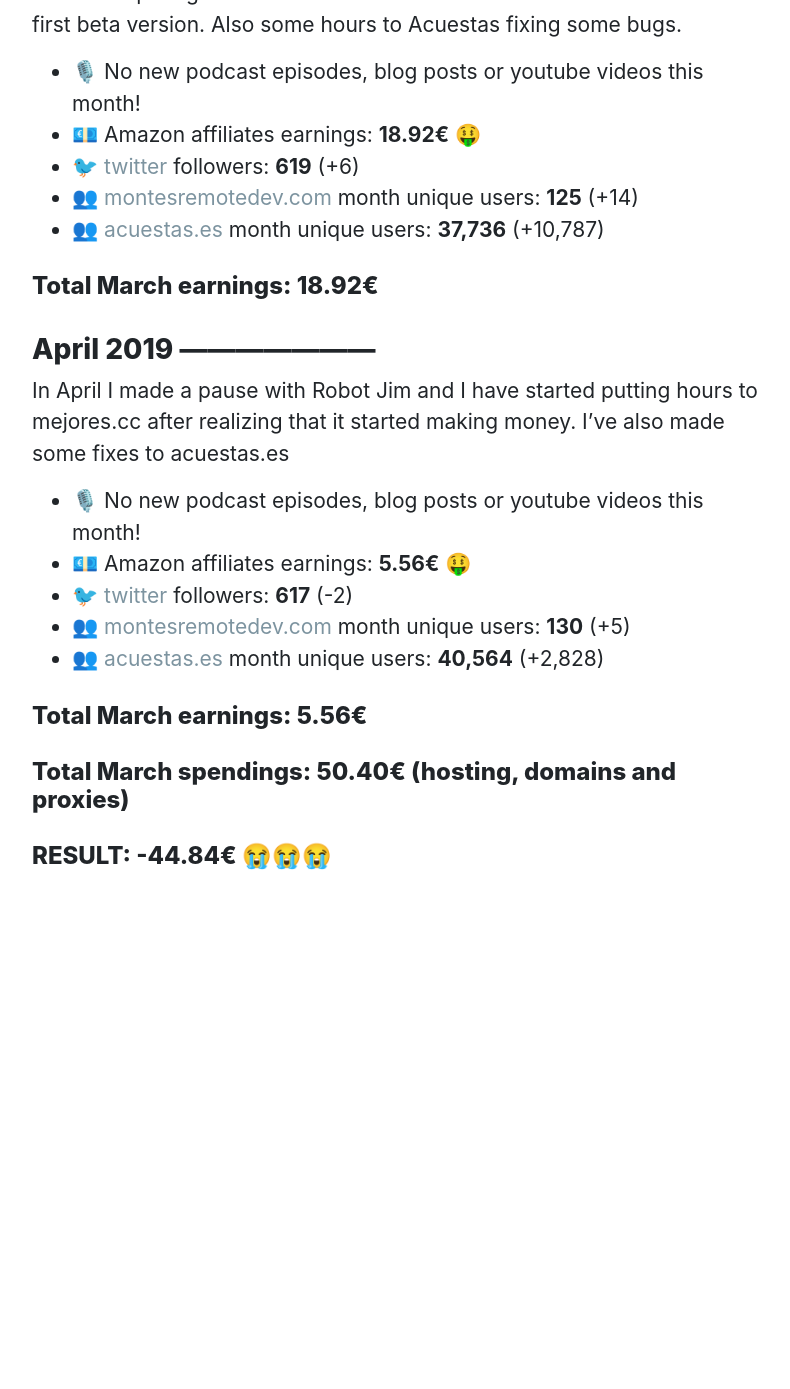
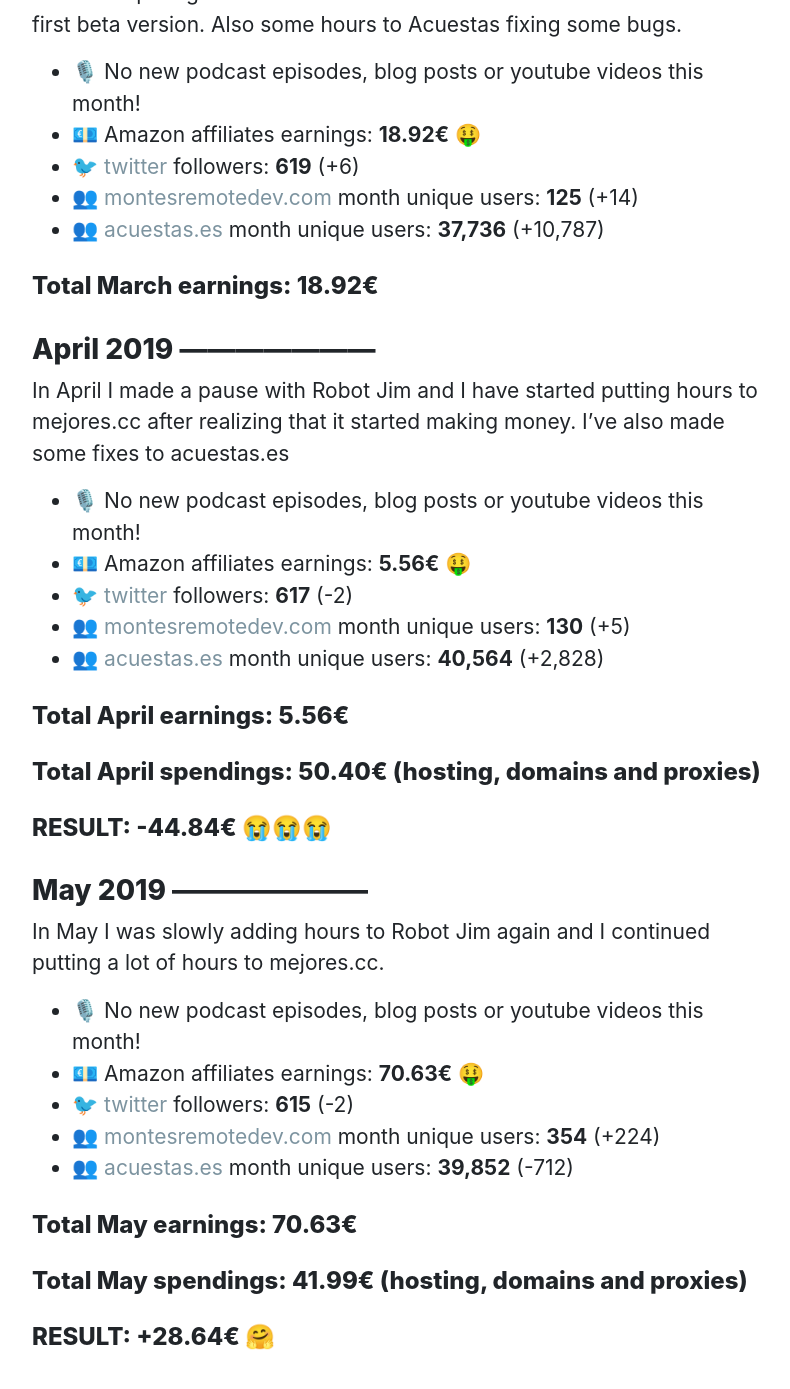
Before and after one commit to montes/montes.github.io, a Jekyll site: the page built from _posts/2019-01-16-2019-challenge-start-making-money-on-internet.md, in a window 1280 px wide and 1400 px high, scrolled down 5207 px. Shown: the top 1389 px of the window, without its empty margins (238-1028 px from the left). Built offline with Jekyll 4.4.1, drawn with Linux system fonts in a browser that asks for light colours; comment, search, counter and statistics services are not loaded; before the commit the page ends 6126 px from its top, so only the background shows below that.

Commit message:
Updated year challenge post

```diff
--- a/_posts/2019-01-16-2019-challenge-start-making-money-on-internet.md
+++ b/_posts/2019-01-16-2019-challenge-start-making-money-on-internet.md
@@ -100,6 +100,20 @@
 * 👥 [montesremotedev.com](https://montesremotedev.com) month unique users: **130** (+5)
 * 👥 [acuestas.es](https://acuestas.es) month unique users: **40,564** (+2,828)
 
-#### Total March earnings: 5.56€
-#### Total March spendings: 50.40€ (hosting, domains and proxies)
+#### Total April earnings: 5.56€
+#### Total April spendings: 50.40€ (hosting, domains and proxies)
 #### RESULT: -44.84€ 😭😭😭
+
+### May 2019 ---------------------
+
+In May I was slowly adding hours to Robot Jim again and I continued putting a lot of hours to mejores.cc.
+
+* 🎙️ No new podcast episodes, blog posts or youtube videos this month!
+* 💶 Amazon affiliates earnings: **70.63€** 🤑
+* 🐦 [twitter](https://twitter.com/montesremotedev) followers: **615** (-2)
+* 👥 [montesremotedev.com](https://montesremotedev.com) month unique users: **354** (+224)
+* 👥 [acuestas.es](https://acuestas.es) month unique users: **39,852** (-712)
+
+#### Total May earnings: 70.63€
+#### Total May spendings: 41.99€ (hosting, domains and proxies)
+#### RESULT: +28.64€ 🤗
```
